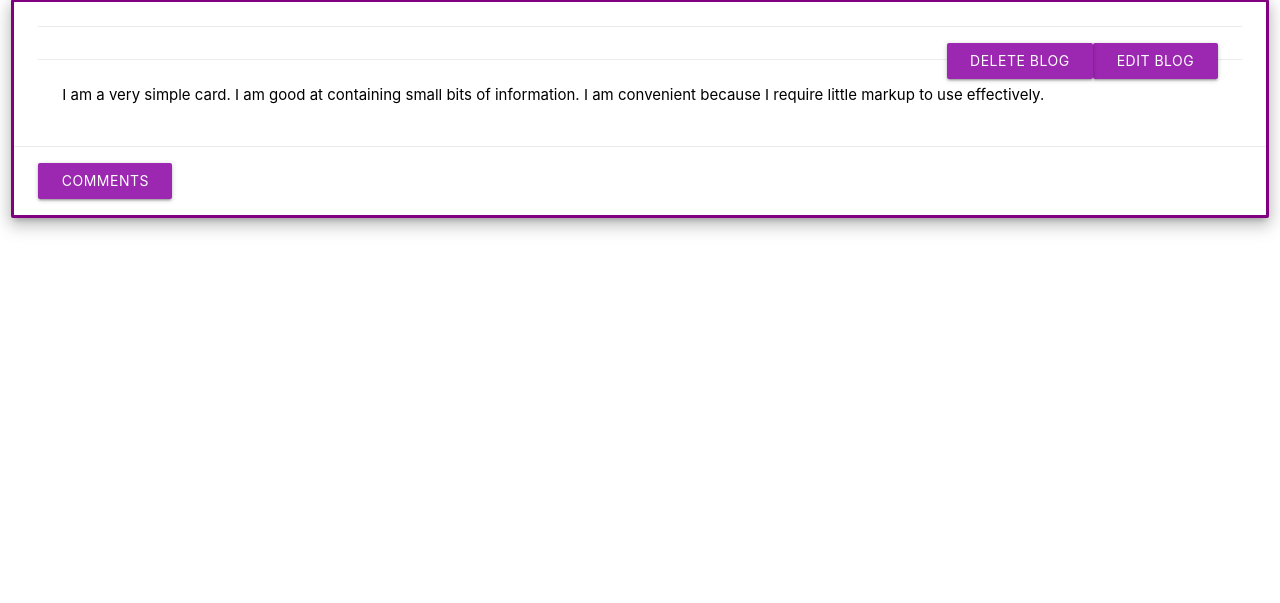
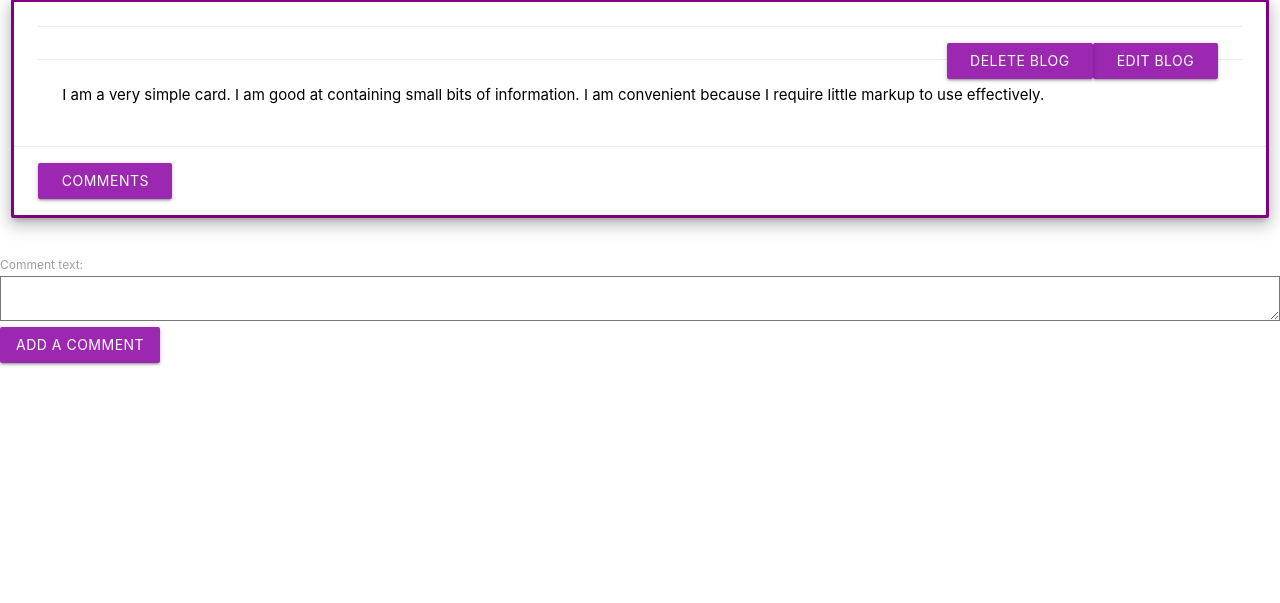
Before and after one commit to polina-g/tech-talk-v2, a Django app: template blog/templates/blogs/detail.html in a window 1280 px wide. Shown: the part 118-721 px from the top of the page. Run offline with Django 3.2, Linux system fonts and the light colour scheme; the template is opened without the code that fills it: values that come from a table or form of the project are taken from there, others are empty.

Commit message:
add_commentb function added

```diff
--- a/blog/templates/blogs/detail.html
+++ b/blog/templates/blogs/detail.html
@@ -31,6 +31,12 @@
         </div>
     </div>
 </div>
+<form action="{% url 'blog_urls:add_comment' blog.id %}" method = "post">
+        {% csrf_token %}
+        {{ comment_form.as_p }}
+        <input type="submit" value = "Add a Comment" class = "btn purple">
+
+</form>
 {% for comment in blog.comment_set.all %}
 <div class = "card">
     <div class = "card-content">
```
